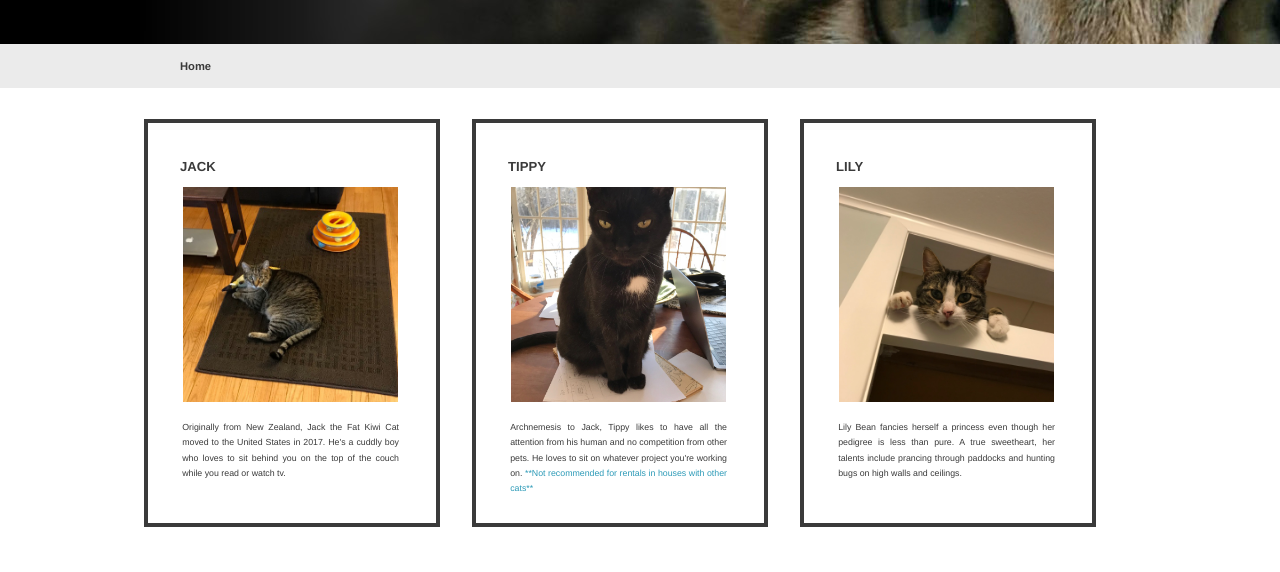
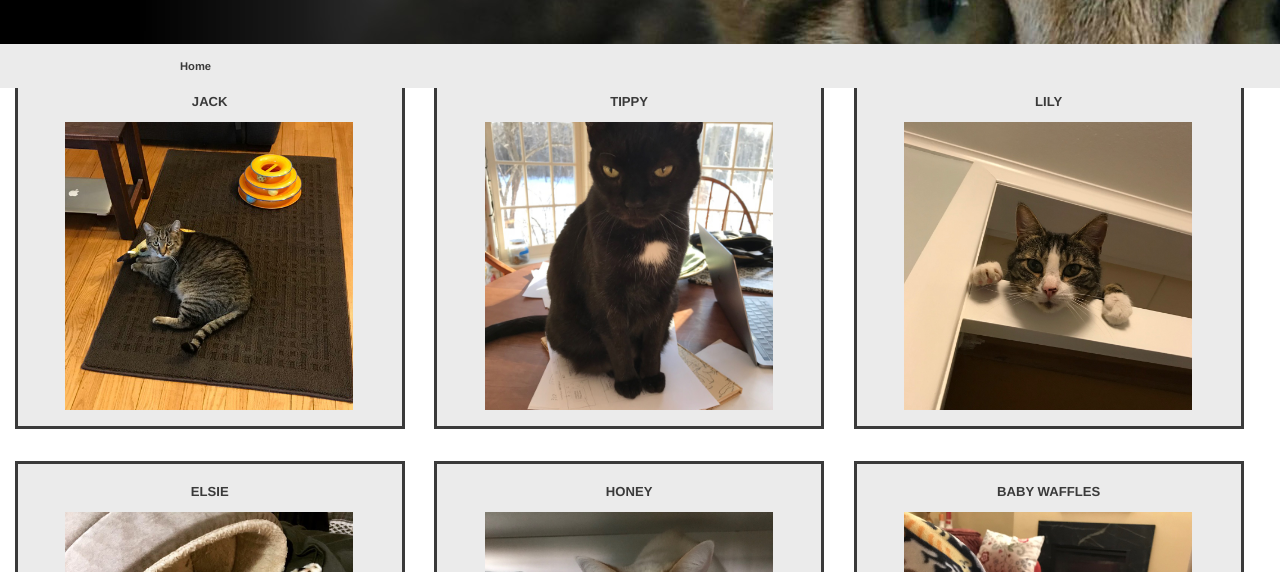
Before and after one commit to hcoulsondesign/kitty-mockup, a plain HTML site: page profiles.html in a window 1280 px wide. Shown: the part 153-725 px from the top of the page. Drawn offline with Linux system fonts and the light colour scheme.

Commit message:
cleaned up code and added comments

```diff
--- a/styles/stylesheet.css
+++ b/styles/stylesheet.css
@@ -1,7 +1,7 @@
 /*Universal styles*/
 html, body {
   font-family: Helvetica, Arial, sans-serif;
-  /*width: 100%;*/
+  width: 100%;
   margin: 0;
   overflow-x: hidden;
   box-sizing: border-box;
@@ -33,7 +33,60 @@ h2 {
   position:relative;
   top:2rem;
   left: 15%;
-  /*margin: 0;*/
+}
+
+.head-nav {
+  background-color: rgb(235,235,235);
+  color: rgb(58,58,58);
+  font-size: 0.7rem;
+  padding: 1rem;
+  margin: 0;
+  position: relative;
+  top: 30%;
+  text-indent: 12.5%;
+}
+
+/*Main Page Styles, e.g. body semantic elements, typography, etc.*/
+.main-page {
+  width: 70%;
+  margin: 0 auto;
+  position: relative;
+  top: 3.5rem;
+  overflow-y: hidden;
+}
+
+aside {
+  float: right;
+  position: relative;
+  left: 3rem;
+  width: 35%;
+}
+
+.page-section {
+  top: 4rem;
+  width: 65%;
+}
+
+.content-box {
+  float: left;
+  width: 30%;
+  height: 22rem;
+  border: 0.2rem solid rgb(58,58,58);
+  margin: 1rem 1.15%;
+  background-color: rgb(235,235,235);
+  overflow: hidden;
+  text-align: center;
+}
+
+.box-text {
+  color: rgb(58,58,58);
+  font-size: 0.55rem;
+  line-height: 0.95rem;
+  text-align: left;
+  margin: 1rem 0.5rem 1rem -0.05rem;
+  width: 100%;
+  position: relative;
+  left: 16.5%;
 }
 
 h3 {
@@ -48,48 +101,15 @@ h4 {
   line-height: 1.25rem;
 }
 
-/*Other Body Text Styles*/
-section:not(.content-box) {
-  position: relative;
-  top: 4rem;
-  left: 15%;
-  width: 45%;
-}
-
-.head-nav {
-  background-color: rgb(235,235,235);
-  color: rgb(58,58,58);
-  font-size: 0.7rem;
-  padding: 1rem;
-  margin: 0;
-  position: relative;
-  top: 30%;
-  /*width: 100%;*/
-  text-indent: 12.5%;
-}
-
-.container {
-  width: 80%;
-  margin: 2rem;
-}
-
-.content-box {
-  height: 23rem;
-  width: 14rem;
-  padding: 1rem 2rem;
-  border: 0.25rem solid rgb(58,58,58);
-  margin: 3rem 1rem 0;
-  position: relative;
-  left:10%;
-  top: 1rem;
-  right: 10%;
-  float: left;
-}
-
 p {
   color: rgb(58,58,58);
   font-size: 0.55rem;
   line-height: 0.95rem;
+}
+
+/*Special Text Styles*/
+.bold {
+  font-weight:bold;
 }
 
 a {
@@ -100,10 +120,6 @@ a {
 
 a.in-line {
   margin:0;
-}
-
-.bold {
-  font-weight:bold;
 }
 
 .teal-text {
@@ -118,27 +134,26 @@ a.in-line {
 }
 
 /*Image Styling*/
-#logo {
-  width: 20%;
+figure {
+  width: 75%;
+  margin: 0;
+  color: rgb(58,58,58);
+  font-size: 0.55rem;
+  line-height: 0.95rem;
 }
 
-figure {
-  position: relative;
-  left: -37px;
-  font-size: 0.55rem;
+.inline-pic {
   width: 100%;
 }
 
-.box-text {
-  color: rgb(58,58,58);
-  font-size: 0.55rem;
-  line-height: 0.95rem;
-  text-align: justify;
-  margin: 1rem 0.5rem 1rem -0.05rem;
+.profile-pic {
+  width: 100%;
+  position: relative;
+  left: 16.5%;
 }
 
-.profile-pic {
-  width: 96%;
+#logo {
+  width: 20%;
 }
 
 /*Footer Styles*/
@@ -163,12 +178,3 @@ footer {
   position: relative;
   left: 35%;
 }
-
-/* FIX THIS!!! Page Layout and Positioning Styles*/
-aside {
-  float: right;
-  position: relative;
-  right: 10%;
-  left: 0.5rem;
-  width: 35%;
-}
```
